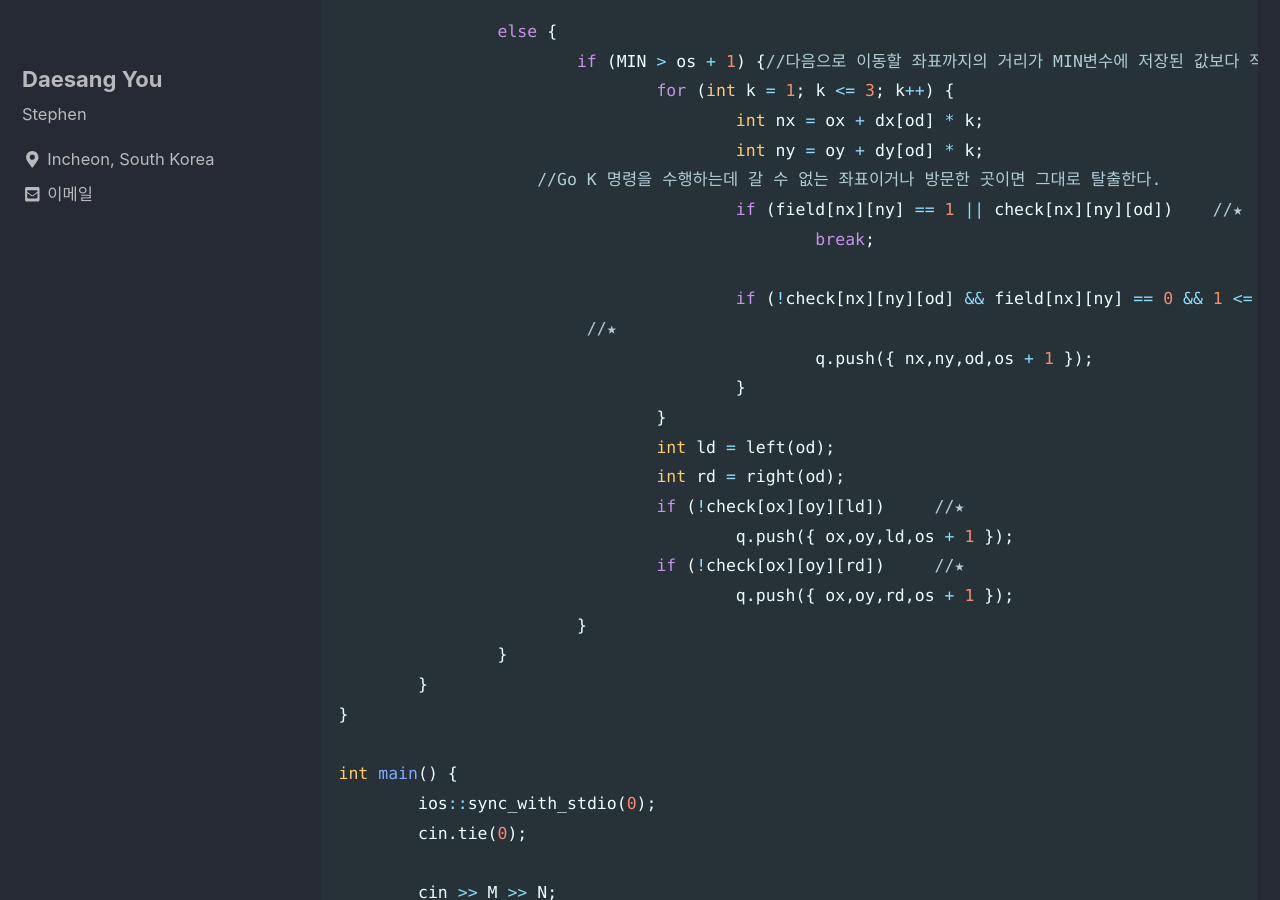
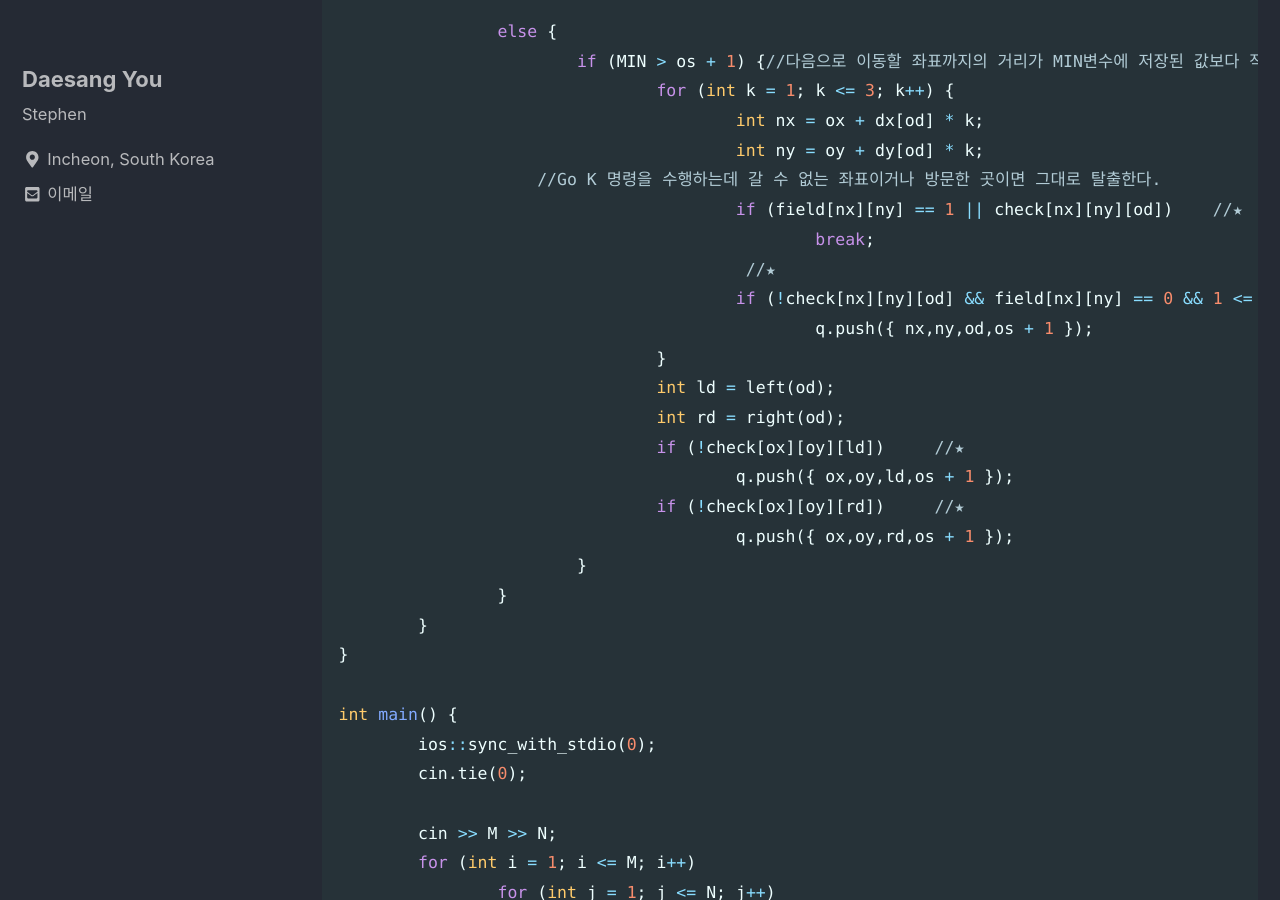
Before and after one commit to eotkd4791/eotkd4791.github.io, a Jekyll site: the page built from _posts/algorithm/2019-07-31-algorithm-BOJ-1726-로봇.md, in a window 1280 px wide and 900 px high, scrolled down 2582 px. Built offline with Jekyll 4.4.1, drawn with Linux system fonts in a browser that asks for light colours; cached includes are drawn as plain includes; comment, search, counter and statistics services are not loaded.

```diff
--- a/_posts/algorithm/2019-07-31-algorithm-BOJ-1726-로봇.md
+++ b/_posts/algorithm/2019-07-31-algorithm-BOJ-1726-로봇.md
@@ -100,11 +100,9 @@ int bfs(int xx, int yy, int fd) {
                     //Go K 명령을 수행하는데 갈 수 없는 좌표이거나 방문한 곳이면 그대로 탈출한다.
 					if (field[nx][ny] == 1 || check[nx][ny][od])    //★
 						break;
-
-					if (!check[nx][ny][od] && field[nx][ny] == 0 && 1 <= nx && nx <= M && N >= ny && ny >= 1) {
-                         //★
+					 //★
+					if (!check[nx][ny][od] && field[nx][ny] == 0 && 1 <= nx && nx <= M && N >= ny && ny >= 1)
 						q.push({ nx,ny,od,os + 1 });
-					}
 				}
 				int ld = left(od);
 				int rd = right(od);
```
